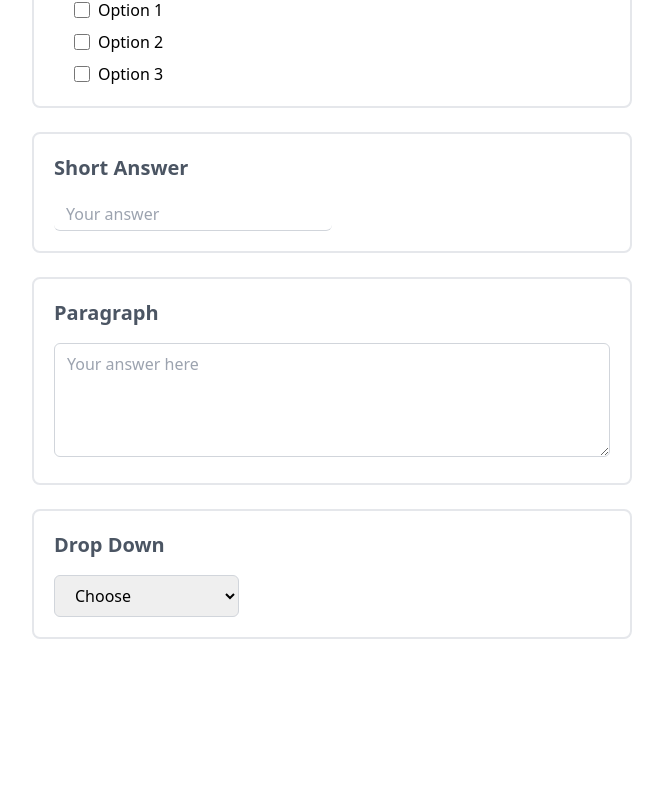
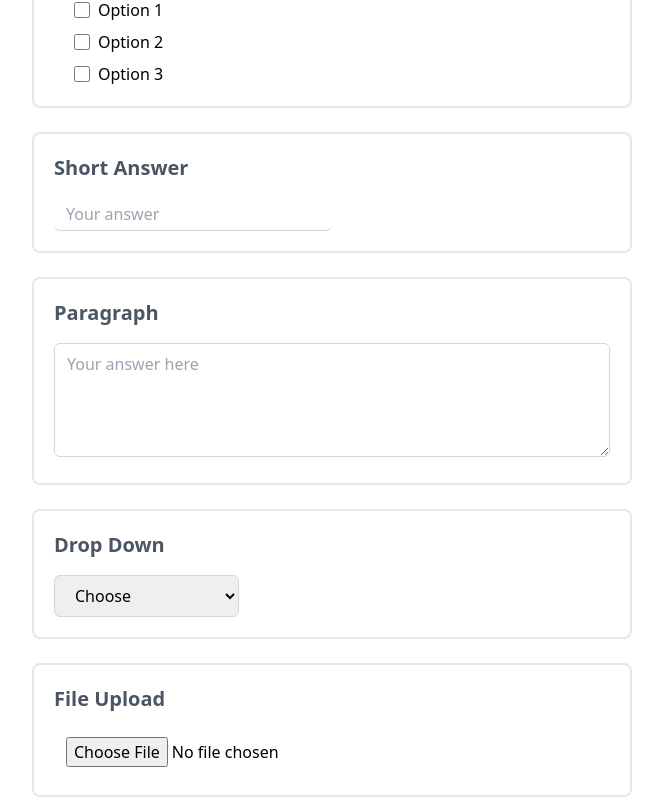
Before and after one commit to ucantbe-jagmeet/g-form-project, a React (Vite) app: page / in a window 1280 px wide. Shown: the part 432-1241 px from the top of the page, without its empty margins (308-971 px from the left). Before the commit the page ends 1083 px from the top, so only its background shows below. Built offline with nearby package versions, Linux system fonts and the light colour scheme.

Commit message:
File upload completed

```diff
--- a/src/App.jsx
+++ b/src/App.jsx
@@ -1,6 +1,7 @@
 import {
   Checkox,
   DropDown,
+  FileUpload,
   Header,
   Mcq,
   Paragraph,
@@ -17,6 +18,7 @@ function App() {
         <ShortAnswer />
         <Paragraph />
         <DropDown />
+        <FileUpload />
       </main>
     </>
   );
--- /dev/null
+++ b/src/components/FileUpload.jsx
@@ -0,0 +1,27 @@
+import { useState } from "react";
+const FileUpload = () => {
+  const [selectedFile, setSelectedFile] = useState(null);
+
+  const handleFileChange = (event) => {
+    setSelectedFile(event.target.files[0]);
+  };
+  return (
+    <div className="lg:w-1/2 sm:w-2/3 w-full  h-auto p-5 my-3 rounded-lg border-2">
+      <h1 className="text-xl font-semibold mb-4 text-gray-600">File Upload</h1>
+      <input
+        type="file"
+        accept=".pdf,.doc,.docx,.txt"
+        onChange={handleFileChange}
+        className="w-full px-3 py-2 focus:outline-none focus:ring-2 focus:ring-blue-500"
+      />
+      {selectedFile && (
+        <p className="mt-2">
+          Selected file:{" "}
+          <span className="font-semibold">{selectedFile.name}</span>
+        </p>
+      )}
+    </div>
+  );
+};
+
+export default FileUpload;
--- a/src/components/index.jsx
+++ b/src/components/index.jsx
@@ -1,7 +1,8 @@
 import Checkox from "./Checkox";
 import DropDown from "./DropDown";
+import FileUpload from "./FileUpload";
 import Header from "./Header";
 import Mcq from "./Mcq";
 import Paragraph from "./Paragraph";
 import ShortAnswer from "./ShortAnswer";
-export { DropDown, Paragraph, ShortAnswer, Checkox, Mcq, Header };
+export { FileUpload, DropDown, Paragraph, ShortAnswer, Checkox, Mcq, Header };
```
